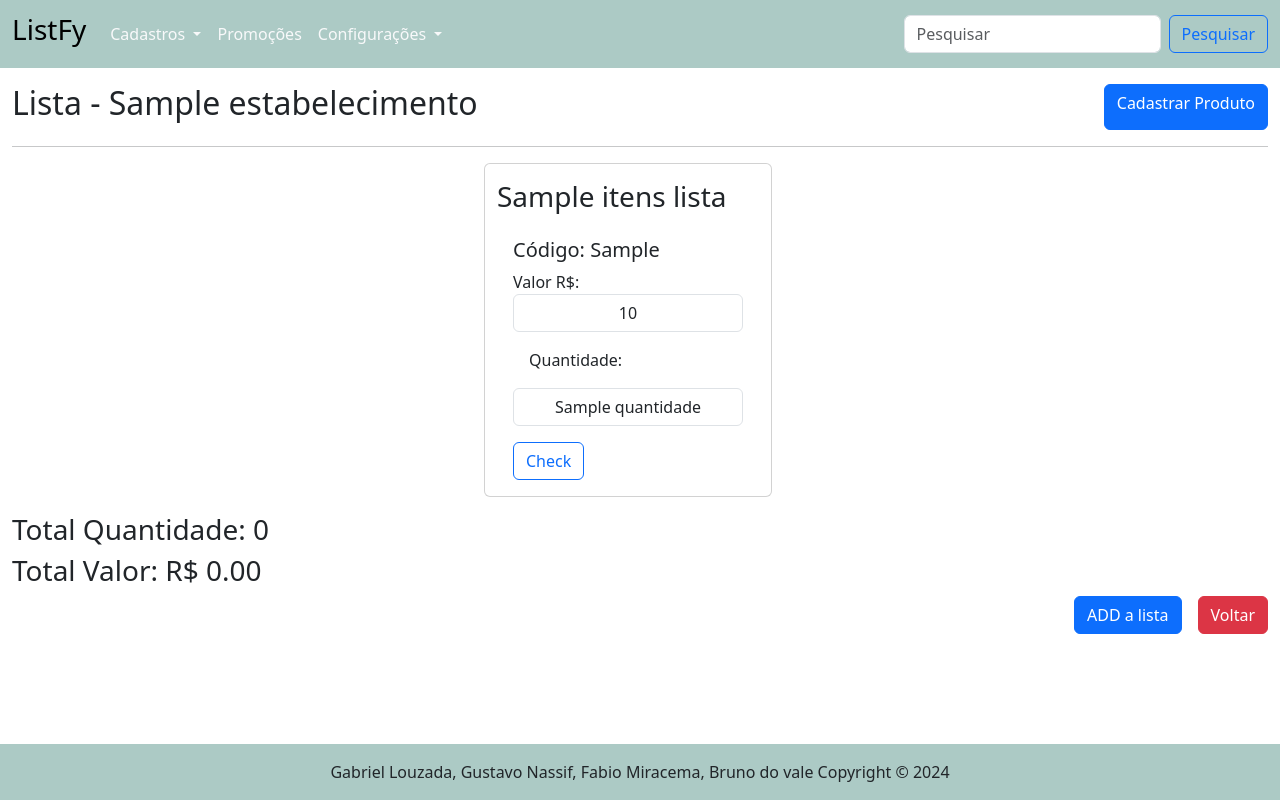
After one commit to Gabriel-Louzada/ListFy, a FastAPI app: template templates/lista/listar_produtos.html in a window 1280 px wide. The commit adds this page. Run offline with FastAPI, Linux system fonts and the light colour scheme; the template is opened without the code that fills it: most values are stand-ins (such as "Sample title", 1, 10 or a date in 2020).

Commit message:
Finalização do itens_lista

```diff
--- a/main.py
+++ b/main.py
@@ -33,6 +33,7 @@ app.include_router(itens_lista_routes.router)
 def obter_usuario_logado():
     return Usuario("Gabriel Louzada", False)
 
+
 # roda o programa sem necessidade de abrir terminal
 if __name__ == "__main__":
     uvicorn.run(app="main:app", reload=True)
--- a/models/itens_lista.py
+++ b/models/itens_lista.py
@@ -6,5 +6,6 @@ from typing import Optional
 class Itens_lista():
     id_produto: Optional[int] = None
     id_lista: Optional[int] = None
-    quantidade: Optional[int] = None
+    quantidade: Optional[float] = None
     valor_produto: Optional[float] = None
+    nome_produto: Optional[str] = None
--- a/routes/itens_lista_routes.py
+++ b/routes/itens_lista_routes.py
@@ -43,7 +43,6 @@ async def post_itens_lista(
     inserir_itens_lista(itens_lista)
     return RedirectResponse("/lista", status_code=status.HTTP_303_SEE_OTHER)
 
-
 @router.get("/um_produto", response_class=HTMLResponse)
 async def get_um_produto(request: Request, nome_produto: str = ''):
     produtos = obter_um_produto_nome(nome_produto)
--- a/sql/itens_lista.py
+++ b/sql/itens_lista.py
@@ -6,8 +6,20 @@ CREATE TABLE IF NOT EXISTS "itens_lista" (
 	"valor"      	REAL NOT NULL,
 	FOREIGN KEY("id_lista") REFERENCES "lista"("id_lista"),
 	FOREIGN KEY("id_produto") REFERENCES "produto"("id_produto"),
-	PRIMARY KEY("id_lista")
+	PRIMARY KEY("id_produto")
 )'''
+
+SQL_OBTER_ITENS_LISTA_NOMES = """
+SELECT itens_lista.id_produto,
+       itens_lista.id_lista,
+       itens_lista.quantidade,
+       itens_lista.valor,
+	     produto.nome_produto
+  FROM itens_lista,
+	   produto
+ WHERE itens_lista.id_produto = produto.id_produto
+   AND itens_lista.id_lista = ?
+"""
 
 SQL_INSERT_ITENS_LISTA = '''
 INSERT INTO itens_lista(id_produto, id_lista, quantidade, valor)
--- /dev/null
+++ b/templates/lista/listar_produtos.html
@@ -0,0 +1,79 @@
+{% extends "base.html" %}
+
+{% block titulo %}Produtos - Lista{% endblock %}
+
+{% block conteudo %}
+<main class="container-fluid">
+    <div class="d-flex justify-content-between mt-3">
+        <h2>Lista - {{ lista.estabelecimento }}</h2>
+        <a href="/produto/cadastrar_produto" class="btn btn-primary">Cadastrar Produto</a>
+    </div>
+    <hr>
+    <form id="productForm" action="/itens_lista/post_itens_lista/{{ lista.id_lista }}" method="post">
+        <div class="row container-fluid d-flex justify-content-evenly">
+            {% for p in itens_lista %}
+            <div class="card col-12 mb-3" style="width: 18rem;">
+                <input type="hidden" name="id_produto_{{ p.id_produto }}" value="{{ p.id_produto }}">
+                <div>
+                    <h3 class="mt-3">{{ p.nome_produto }}</h3>
+                </div>
+                <div class="card-body">
+                    <h5>Código: {{ p.id_produto }}</h5>
+                    <div>
+                        <label for="valor_produto_{{ p.id_produto }}">Valor R$:</label>
+                        <input style="text-align: center;" type="text" class="form-control" id="valor_produto_{{ p.id_produto }}"
+                            name="valor_produto_{{ p.id_produto }}" value="{{ p.valor_produto }}">
+                    </div>
+                    <div>
+                        <label for="quantidade_{{ p.id_produto }}" class="m-3">Quantidade:</label>
+                        <input style="text-align: center;" type="text" class="form-control mb-3" id="quantidade_{{ p.id_produto }}"
+                            name="quantidade_{{ p.id_produto }}" value="{{ p.quantidade }}">
+                    </div>
+                    <div class="col-12">
+                        <input type="checkbox" class="btn-check" id="checkbox_{{ p.id_produto }}" name="checkbox_{{ p.id_produto }}"
+                            autocomplete="off" value="{{ p.id_produto }}" onclick="calculateTotal()">
+                        <label class="btn btn-outline-primary" for="checkbox_{{ p.id_produto }}">Check</label>
+                    </div>
+                </div>
+            </div>
+            {% endfor %}
+        </div>
+        <div class="row">
+            <div class="col-12">
+                <h3 id="total_quantidade">Total Produtos: 0</h3>
+                <h3 id="total_valor">Total Valor: R$ 0.00</h3>
+            </div>
+            <div class="col-12 d-flex justify-content-end">
+                <button class="btn btn-primary mx-3" type="submit">ADD a lista</button>
+                <a href="/lista" class="btn btn-danger">Voltar</a>
+            </div>
+        </div>
+    </form>
+</main>
+
+<script>
+    function calculateTotal() {
+        var checkboxes = document.querySelectorAll('input[type=checkbox]');
+        var totalQuantidade = 0;
+        var totalValor = 0;
+
+        checkboxes.forEach(function(checkbox) {
+            if (checkbox.checked) {
+                var id = checkbox.value;
+                var valor = parseFloat(document.getElementById('valor_produto_' + id).value);
+                var quantidade = parseInt(document.getElementById('quantidade_' + id).value);
+
+                totalValor += valor * quantidade;
+                totalQuantidade += quantidade;
+            }
+        });
+
+        document.getElementById('total_quantidade').innerText = 'Total Quantidade: ' + totalQuantidade;
+        document.getElementById('total_valor').innerText = 'Total Valor: R$ ' + totalValor.toFixed(2);
+    }
+
+    document.addEventListener('DOMContentLoaded', function() {
+        calculateTotal();
+    });
+</script>
+{% endblock %}
--- a/templates/lista/listas.html
+++ b/templates/lista/listas.html
@@ -25,7 +25,7 @@
                 {% else %}
                     <td> Fechado </td>
                 {% endif %}
-                <td><a href="/alterar_lista/{{ l.id_lista }}"class="btn btn-primary">Alterar</a></td>
+                <td><a href="/lista/abrir/{{ l.id_lista }}"class="btn btn-primary">Abrir Lista</a></td>
                 <td>
                     <a href="/itens_lista/categorias/{{ l.id_lista }}"class="btn btn-primary">ADD Itens</a>
                 </td>
```
Also changed, not shown: repo/itens_lista.py (+14 -1 lines), routes/lista_routes.py (+7 -0 lines), templates/itens_lista/listar_produtos.html (+10 -8 lines), listfy.db.
